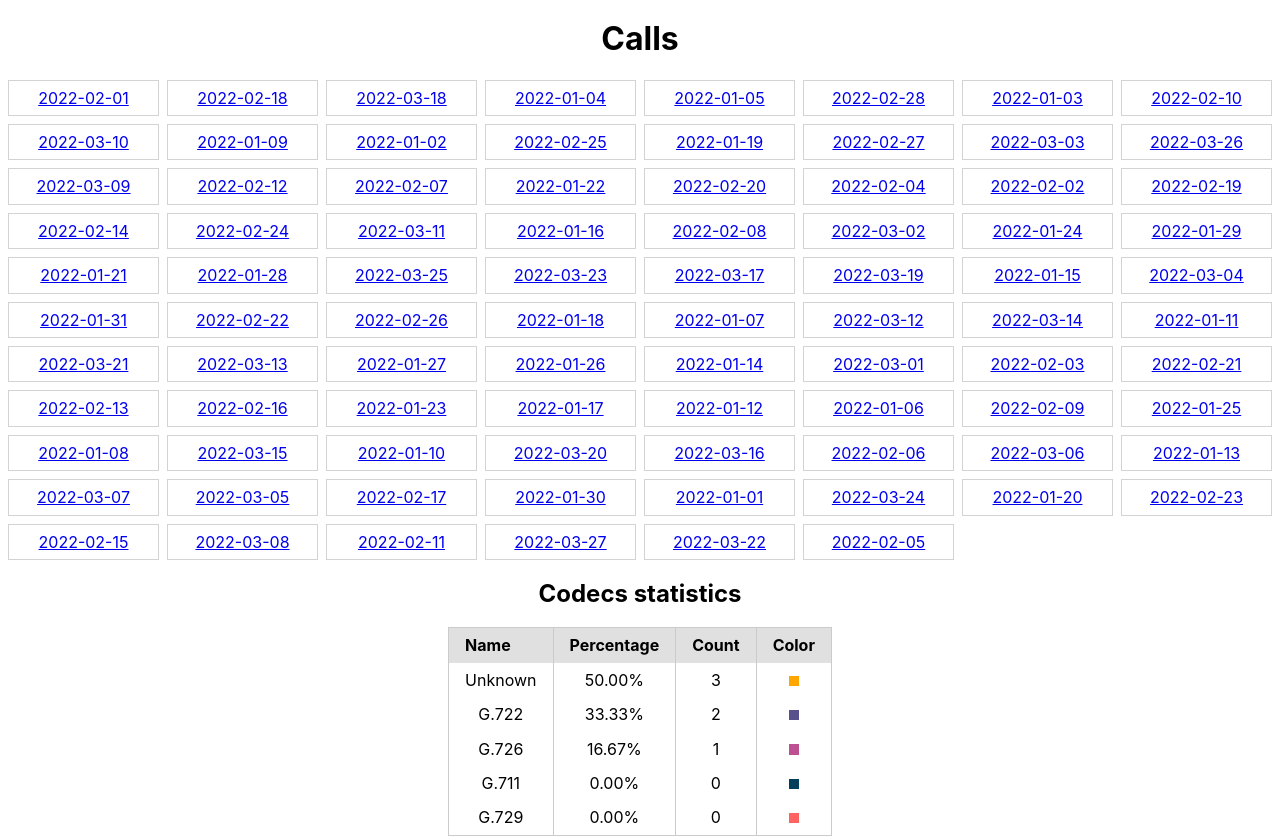
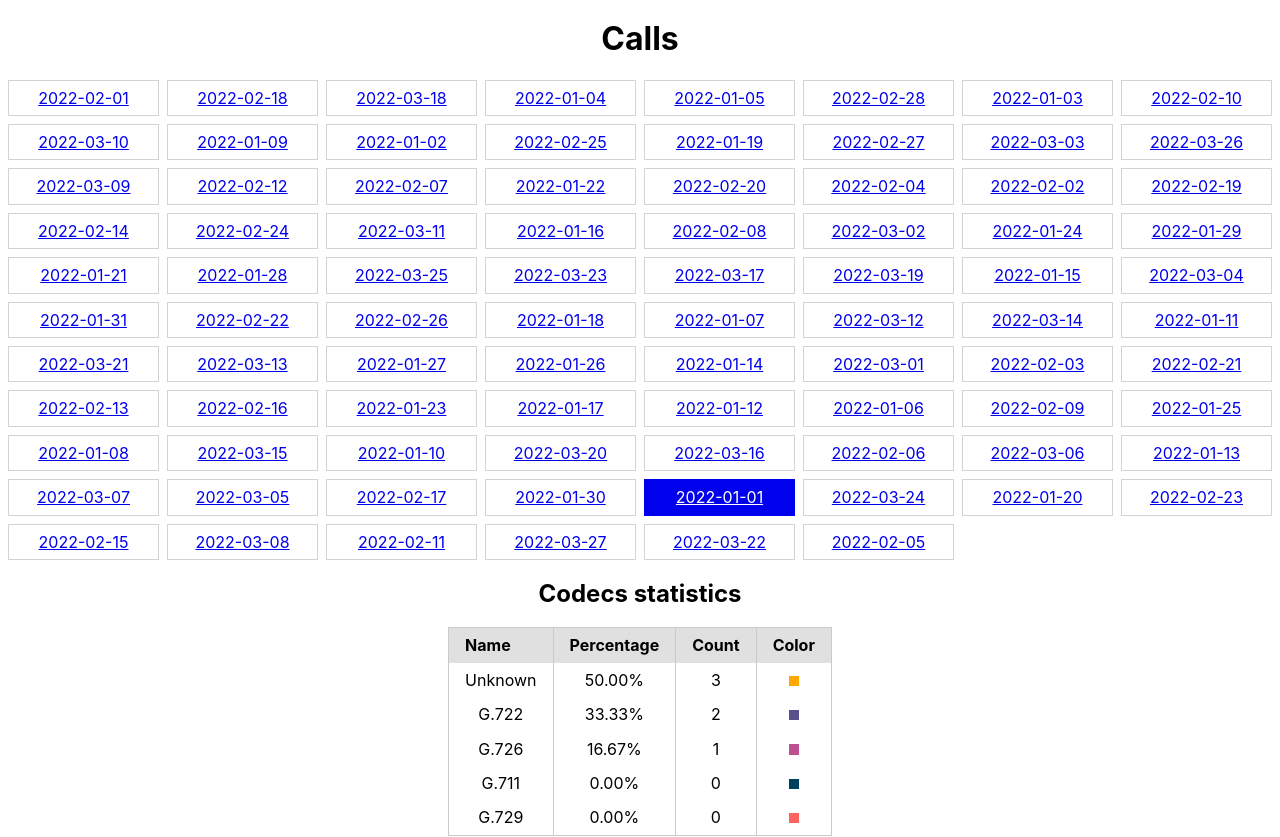
Before and after one commit to maurer2/fernsprecher-kodierer-dekodierer-schau, a React (Create React App) app in the folder app/: page /calls/2022-01-01 in a window 1280 px wide. Shown: the top 837 px of the page. Built offline with nearby package versions, Linux system fonts and the light colour scheme.

Commit message:
Added active styles to menu

```diff
--- a/app/package.json
+++ b/app/package.json
@@ -15,6 +15,7 @@
     "@types/react-redux": "^7.1.21",
     "@types/react-syntax-highlighter": "^13.5.2",
     "@typescript-eslint/eslint-plugin": "^5.0.0",
+    "csstype": "^3.0.11",
     "eslint": "^8.12.0",
     "eslint-config-airbnb-typescript": "^16.2.0",
     "eslint-config-react-app": "^7.0.0",
--- a/app/src/features/calls/components/Navigation/Navigation.tsx
+++ b/app/src/features/calls/components/Navigation/Navigation.tsx
@@ -1,27 +1,33 @@
-import { ReactElement, Fragment, VFC } from 'react';
+import { ReactElement, VFC } from 'react';
 import { useParams } from 'react-router-dom';
-import { Link } from 'react-router-dom';
+import { NavLink } from 'react-router-dom';
+import CSS from 'csstype';
 
-import * as Types from './Navigation.types'
+import * as Types from './Navigation.types';
 
-const Navigation: VFC<Readonly<Types.NavigationProps>> = ({daysWithCalls}): ReactElement => {
-  const activeDate = false;
+const Navigation: VFC<Readonly<Types.NavigationProps>> = ({ daysWithCalls }): ReactElement => {
   const { day = '' } = useParams();
 
+  const activeStyles: CSS.Properties = {
+    background: '#00e',
+    color: '#fff',
+    borderColor: '#00e',
+  };
+
   return (
-    <nav className='nav'>
-      {daysWithCalls.map((day) => (
-        <Fragment key={day}>
-          <Link
-            to={`/calls/${day}`}
-            className='nav-link'
-          >
-            {day}
-          </Link>
-        </Fragment>
+    <nav className="nav">
+      {daysWithCalls.map((dayEntry) => (
+        <NavLink
+          key={dayEntry}
+          to={`/calls/${dayEntry}`}
+          className="nav-link"
+          style={dayEntry === day ? activeStyles : {}}
+        >
+          {dayEntry}
+        </NavLink>
       ))}
     </nav>
   );
-}
+};
 
-export default Navigation
+export default Navigation;
```
Also changed, not shown: 1 other file (tests, documents, lock files or other folders).
